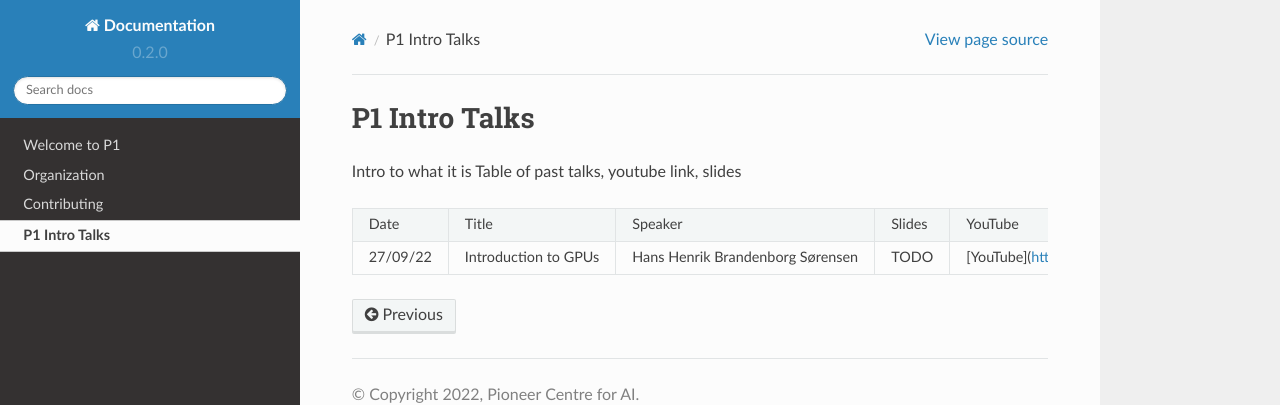
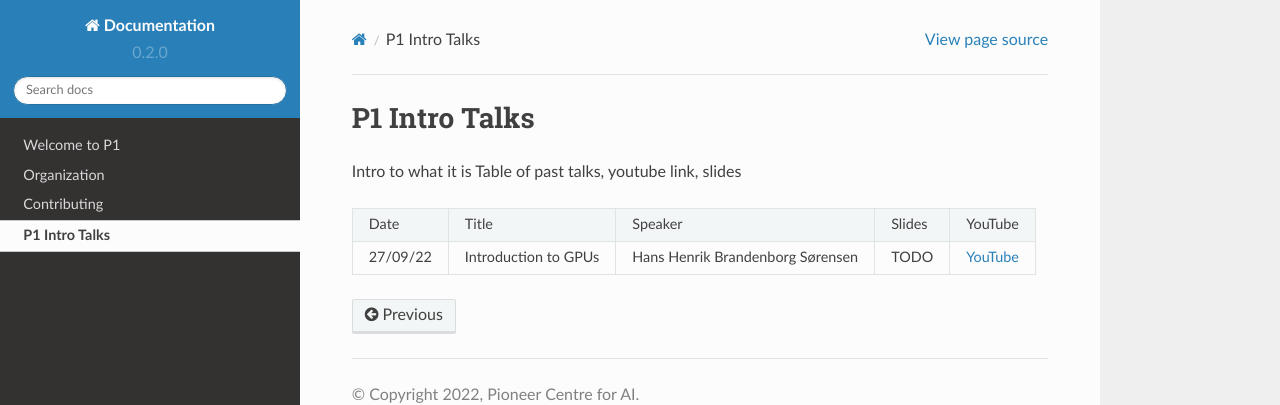
Before and after one commit to Pioneer-Centre-for-AI/p1-compute-documentation, a Sphinx documentation site: the page built from docs/source/introtalks.rst, in a window 1280 px wide. Shown: the top 405 px of the page. Built offline with Sphinx 7.4.7 and the Read the Docs theme 2.0.0, drawn with Linux system fonts in a browser that asks for light colours.

Commit message:
Add link to YouTube

```diff
--- a/docs/source/introtalks.rst
+++ b/docs/source/introtalks.rst
@@ -6,5 +6,5 @@ Table of past talks, youtube link, slides
 +----------+----------------------------+----------------------------------+-----------------+------------------------------------------+
 |   Date   |           Title            |             Speaker              |     Slides      |   YouTube                                |
 +----------+----------------------------+----------------------------------+-----------------+------------------------------------------+
-| 27/09/22 |    Introduction to GPUs    | Hans Henrik Brandenborg Sørensen |    TODO         | [YouTube](https://youtu.be/maCqve4VzhE)  |
+| 27/09/22 |    Introduction to GPUs    | Hans Henrik Brandenborg Sørensen |    TODO         | `YouTube <https://youtu.be/maCqve4VzhE>`_|
 +----------+----------------------------+----------------------------------+-----------------+------------------------------------------+
```
